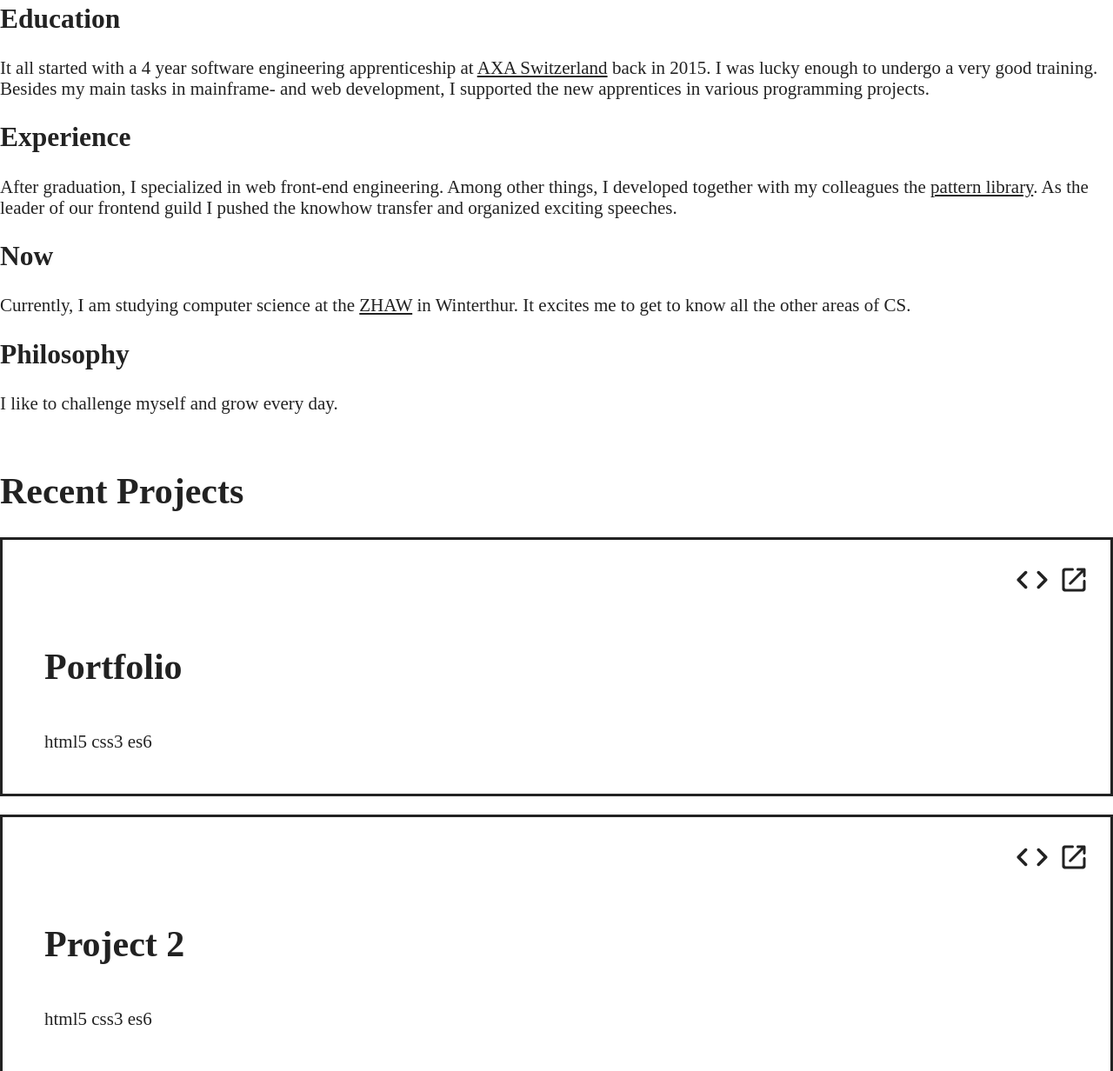
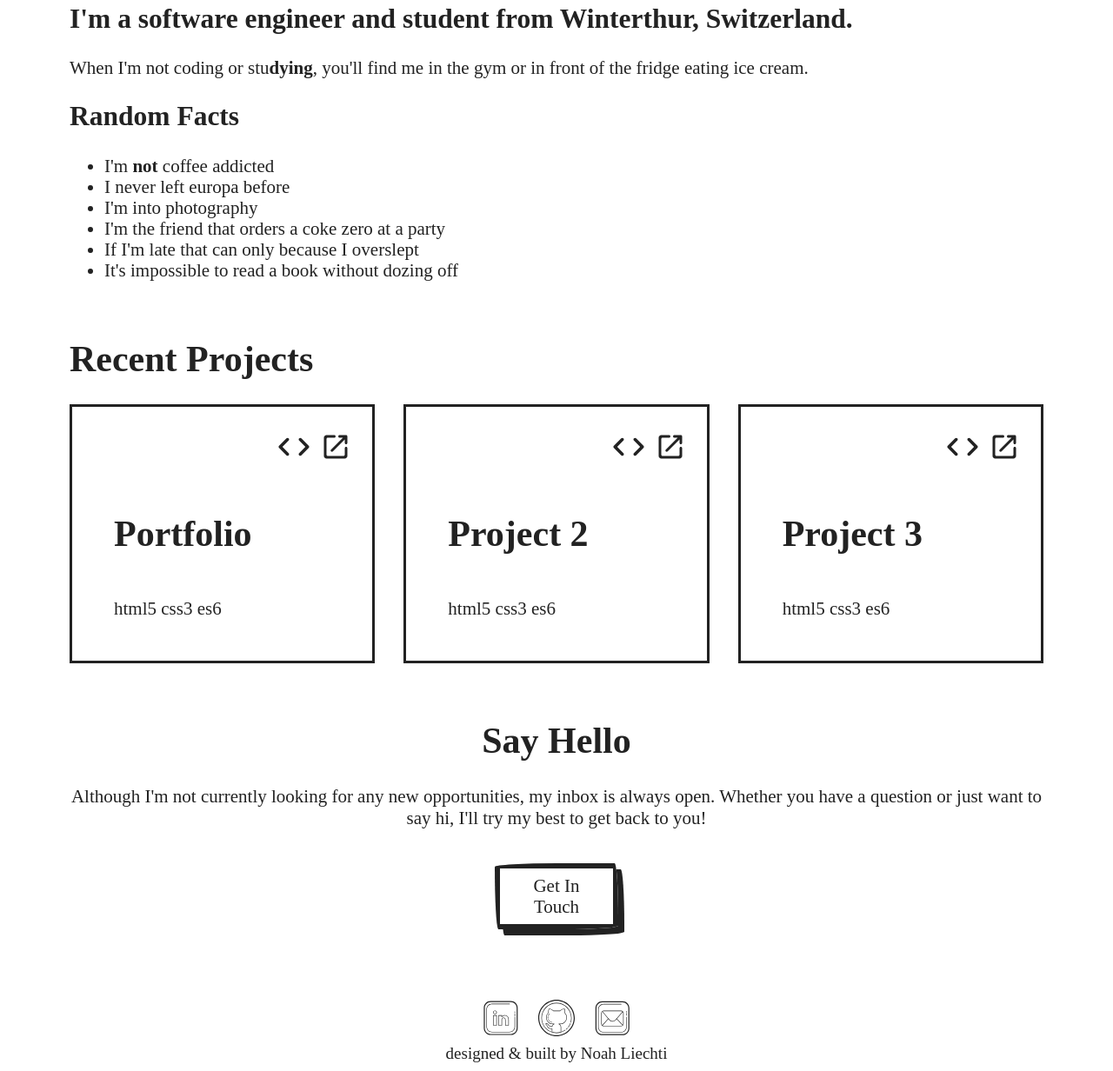
Before and after one commit to noahliechti/web3-swe-portfolio, a website built with Parcel: page src/index.html in a window 1280 px wide. Shown: the part 917-2149 px from the top of the page at 87% size. Built offline with nearby package versions, Linux system fonts and the light colour scheme; a web font is replaced by a local one.

Commit message:
make website responsible

```diff
--- a/package.json
+++ b/package.json
@@ -1,13 +1,13 @@
 {
   "name": "dev-portfolio",
   "version": "0.1.0",
-  "description": "Noah's developer portfolio",
+  "description": "Noah Liechti - Developer Portfolio",
   "source": "src/index.html",
   "scripts": {
     "start": "parcel --open chrome",
     "build": "parcel build"
   },
-  "repository": "https://github.com/NoahLiechti/dev-portfolio.git",
+  "repository": "https://github.com/noahliechti/dev-portfolio.git",
   "author": "Noah Liechti <noah.liechti@gmail.com>",
   "license": "MIT",
   "dependencies": {
--- a/src/index.html
+++ b/src/index.html
@@ -33,7 +33,7 @@
             style="enable-background: new 0 0 46.47 46.47"
             xml:space="preserve"
           >
-            <title>Noah Liechti Developer Portfolio</title>
+            <title>Noah Liechti - Developer Portfolio</title>
             <g>
               <path
                 fill="currentColor"
@@ -80,12 +80,13 @@
       <!-- TODO: scroll bar -->
       <ul>
         <li><a href="#home" onclick="toggleMenu()">Home</a></li>
-        <li><a href="#about" onclick="toggleMenu()">About Me</a></li>
+        <li><a href="#about" onclick="toggleMenu()">About</a></li>
         <li><a href="#projects" onclick="toggleMenu()">Projects</a></li>
+        <li><a href="#contact" onclick="toggleMenu()">Contact</a></li>
       </ul>
       <button
         class="toggle-theme-button"
-        aria-label="toggle theme"
+        title="toggle theme"
         onclick="toggleTheme()"
       >
         <span></span>
@@ -127,51 +128,27 @@
         </header>
         <section id="about" class="header">
           <h1>About Me</h1>
-          <h2>Education</h2>
+          <h2>
+            I'm a software engineer and student from Winterthur, Switzerland.
+          </h2>
           <p>
-            It all started with a 4 year software engineering apprenticeship at
-            <a
-              href="https://www.axa.ch"
-              class="inline-link"
-              target="_blank"
-              rel="noreferrer noopener"
-              >AXA Switzerland</a
-            >
-            back in 2015. I was lucky enough to undergo a very good training.
-            Besides my main tasks in mainframe- and web development, I supported
-            the new apprentices in various programming projects.
+            When I'm not coding or stu<b>dying</b>, you'll find me in the gym or
+            in front of the fridge eating ice cream.
           </p>
-          <h2>Experience</h2>
-          <p>
-            After graduation, I specialized in web front-end engineering. Among
-            other things, I developed together with my colleagues the
-            <a
-              href="https://github.com/axa-ch-webhub-cloud/pattern-library"
-              class="inline-link"
-              target="_blank"
-              rel="noreferrer noopener"
-              >pattern library</a
-            >. As the leader of our frontend guild I pushed the knowhow transfer
-            and organized exciting speeches.
-          </p>
-          <h2>Now</h2>
-          <p>
-            Currently, I am studying computer science at the
-            <a
-              href="https://www.zhaw.ch/en/engineering/"
-              class="inline-link"
-              target="_blank"
-              rel="noreferrer noopener"
-              >ZHAW</a
-            >
-            in Winterthur. It excites me to get to know all the other areas of
-            CS.
-          </p>
-          <h2>Philosophy</h2>
-          <p>I like to challenge myself and grow every day.</p>
+          <h2>Random Facts</h2>
+          <ul>
+            <li>I'm <b>not</b> coffee addicted</li>
+            <li>I never left europa before</li>
+            <li>I'm into photography</li>
+            <li>I'm the friend that orders a coke zero at a party</li>
+            <li>If I'm late that can only because I overslept</li>
+            <li>It's impossible to read a book without dozing off</li>
+          </ul>
+          <!-- <h2>Skills</h2> -->
         </section>
         <section id="projects" class="header">
           <h1>Recent Projects</h1>
+          <div class="project-containers">
             <article class="project">
               <section class="links">
                 <a
@@ -310,8 +287,22 @@
               <header><h1>Project 3</h1></header>
               <section>html5 css3 es6</section>
             </article>
+          </div>
           <!-- TODO: add button and functionality -->
           <!-- <button class="hand-drawn-button">Show More</button> -->
+        </section>
+        <section id="contact" class="header">
+          <h1>Say Hello</h1>
+          <p>
+            Although I'm not currently looking for any new opportunities, my
+            inbox is always open. Whether you have a question or just want to
+            say hi, I'll try my best to get back to you!
+          </p>
+          <a
+            class="hand-drawn-button"
+            href="mailto:noah.liechti@gmail.com?subject=Get%20in%20touch&body=Hello%20Noah"
+            >Get In Touch</a
+          >
         </section>
       </main>
       <footer class="footer">
--- a/src/index.js
+++ b/src/index.js
@@ -1,8 +1,8 @@
 let bodyElm = document.querySelector("body");
 let prevPos = window.pageYOffset;
 
-window.addEventListener("scroll", hideMenuAndIcon, false);
-window.addEventListener("storage", saveCurrentThemeToLocalStorage, false);
+document.addEventListener("scroll", hideMenuAndIcon, false);
+document.addEventListener("storage", saveCurrentThemeToLocalStorage, false);
 
 function hideMenuAndIcon() {
   let currentPos = window.pageYOffset;
@@ -11,7 +11,8 @@ function hideMenuAndIcon() {
     document.querySelector(".top-header").style.top = "0";
   } else {
     // user scrolled down -> hide menu
-    document.querySelector(".top-header").style.top = "-76px";
+    // document.querySelector(".top-header").style.top = "-76px";
+    document.querySelector(".top-header").style.top = "-108px";
   }
   if (currentPos > 10) {
     // user scrolls down 10px or more -> hide icon
--- a/src/styles.css
+++ b/src/styles.css
@@ -187,6 +187,9 @@ code {
   color: currentColor;
   margin-left: 8px;
 }
+#contact {
+  text-align: center;
+}
 /* --- footer -------------------------------------------------------------- */
 .footer {
   display: flex;
@@ -258,3 +261,43 @@ body.dark-mode .toggle-theme-button span:nth-child(2) {
   left: 45px;
   background-color: #222;
 }
+
+@media (min-width: 600px) {
+  body {
+    margin: 0 64px 24px 64px;
+  }
+  .top-header {
+    padding-top: 40px;
+    background-color: transparent;
+  }
+  .menu-button {
+    margin-right: 52px;
+  }
+  .logo {
+    margin-left: 64px;
+  }
+  .content {
+    padding: 0 80px;
+  }
+  section.header {
+    /* text-align: center; */
+  }
+}
+@media (min-width: 1200px) {
+  .project-containers {
+    display: flex;
+    flex-direction: row;
+    justify-content: space-between;
+    flex-wrap: wrap;
+  }
+  .project {
+    min-width: 205px;
+    width: calc((100% - 300px) / 3);
+  }
+}
+
+@media (min-width: 1800px) {
+  body {
+    margin: 0 20% 24px 20%;
+  }
+}
```
Lines whose indentation alone changed are shown as unchanged.
